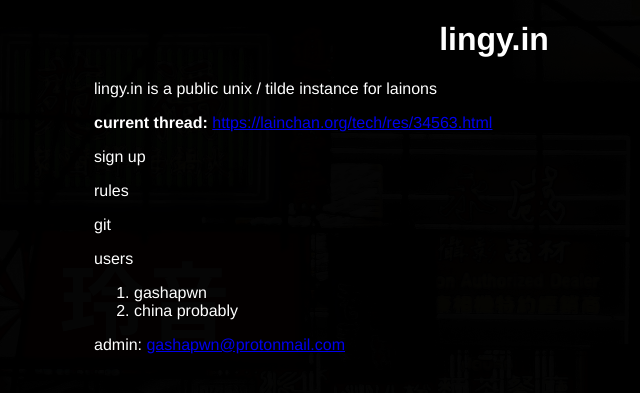
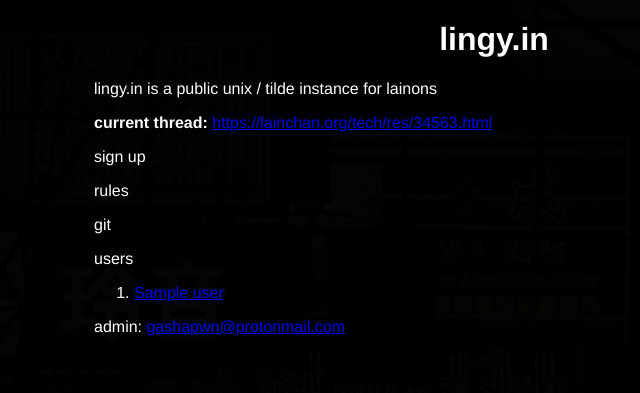
Before and after one commit to LouieOS/lyadmin, a Flask app: template templates/index.html in a window 1280 px wide. Shown: the top 393 px of the page, without its empty margins (146-786 px from the left). Run offline with Flask 2, Linux system fonts and the light colour scheme; the template is opened without the code that fills it: most values are stand-ins (such as "Sample title", 1, 10 or a date in 2020).

Commit message:
added user_list.txt code

```diff
--- a/app.py
+++ b/app.py
@@ -5,7 +5,13 @@ app=Flask(__name__)
 @app.route("/")
 def home():
     app.route('/')
-    return render_template("index.html")
+
+    u_list = [];
+    with open("user_list.txt") as u_file:
+        for line in u_file:
+            u_list.append(line);
+
+    return render_template("index.html", u_list=u_list)
 
 def home2(name):
     # app.route('/home2/<name>')
--- a/templates/index.html
+++ b/templates/index.html
@@ -9,8 +9,9 @@
   <p>git</p>
   <p>users</p>
   <ol>
-    <li>gashapwn</li>
-    <li>china probably</li>
+    {% for user in u_list %}
+    <li><a href="~{{user}}">{{user}}</a></li>
+    {% endfor %}
   </ol>
 </div>
 {%endblock%}
```
Also changed, not shown: 2 other files.
